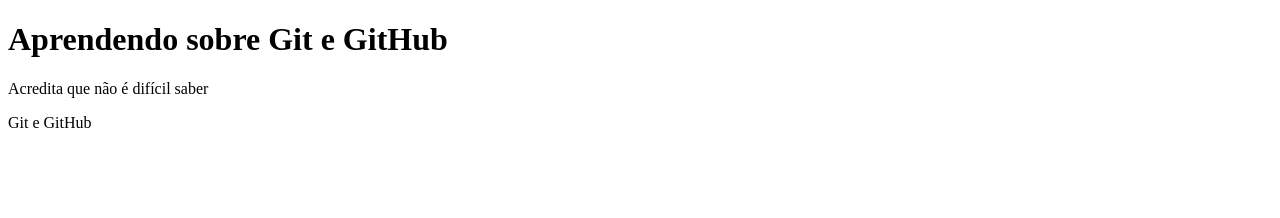
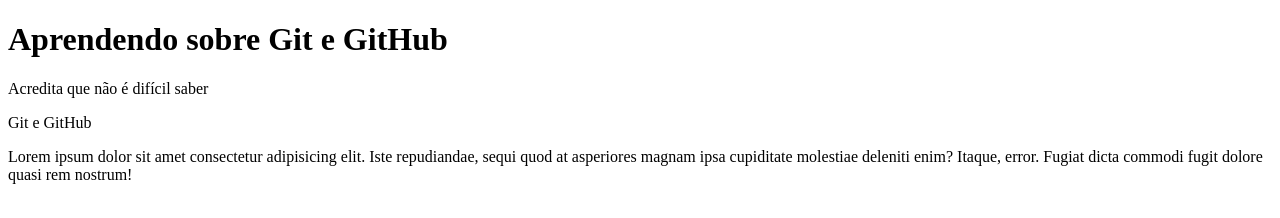
Before and after one commit to Eduardo-Santos02/Hello-world, a plain HTML site: page site exemplo/index.html in a window 1280 px wide. Drawn offline with Linux system fonts and the light colour scheme.

Commit message:
quinta-feira
inserido o lorem hoje

```diff
--- a/site exemplo/index.html
+++ b/site exemplo/index.html
@@ -10,6 +10,8 @@
     <h1>Aprendendo sobre Git e GitHub</h1>
     <p>Acredita que não é difícil saber</p>
     <p>Git e GitHub</p>
+    <p>Lorem ipsum dolor sit amet consectetur adipisicing elit. Iste repudiandae, sequi quod at asperiores magnam ipsa cupiditate molestiae deleniti enim? Itaque, error. Fugiat dicta commodi fugit dolore quasi rem nostrum!</p>
+
 
 </body>
 </html>
```
Also changed, not shown: 1 other file.
